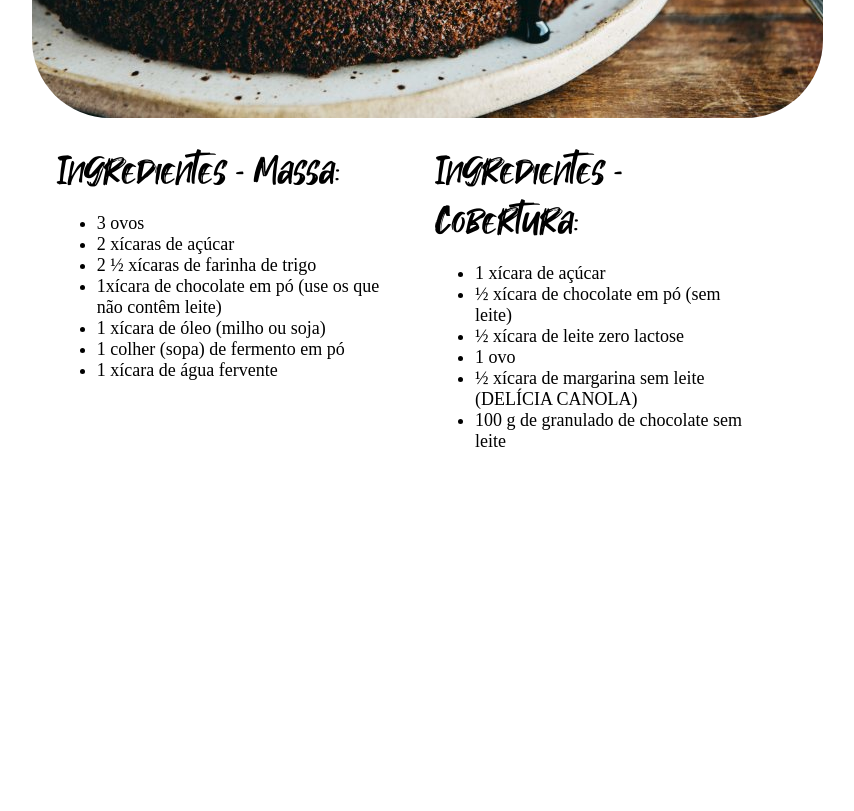
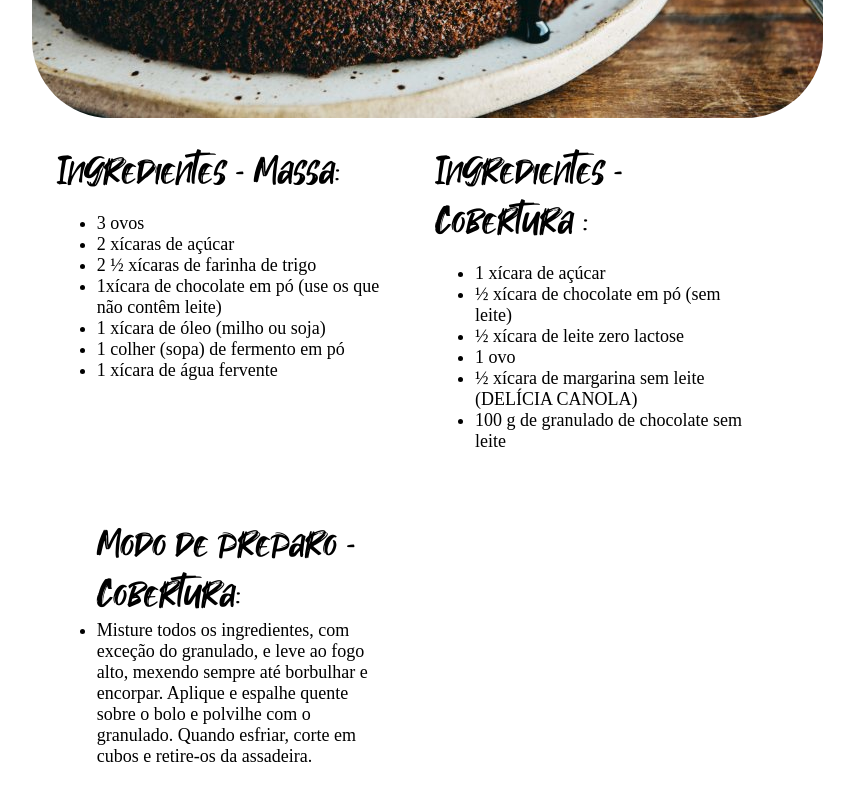
Before and after one commit to breno-sapucaia/responsive-web-development-exercises, a plain HTML site: page paosd/donaBenta/donaBenta.html in a window 1280 px wide. Shown: the part 784-1595 px from the top of the page, without its empty margins (231-1085 px from the left). Before the commit the page ends 1287 px from the top, so only its background shows below. Drawn offline with Linux system fonts and the light colour scheme.

Commit message:
organizacao de pastas

```diff
--- a/donaBenta/donaBenta.html
+++ b/paosd/donaBenta/donaBenta.html
@@ -58,7 +58,7 @@
   					</ul>
   				</td>
   				<td width="50%">
-  					<x  id="jota">Ingredientes - Cobertura:</x>
+  					<x  id="jota">Ingredientes - Cobertura	:</x>
   					<ul>
   						<li>1 xícara de açúcar</li>
   						<li>½ xícara de chocolate em pó (sem leite)</li>
@@ -68,7 +68,20 @@
   						<li>100 g de granulado de chocolate sem leite</li>
 
   				</td>
-  			</tr>
+			  </tr>
+			  <tr>
+				  <td>
+					  <ul><x id="Jota"> Modo de preparo - Cobertura:</x>
+						  <li>Misture todos os ingredientes, com exceção do granulado, e
+							  leve ao fogo alto,
+							  mexendo sempre até borbulhar e encorpar.
+							  Aplique e espalhe quente sobre o bolo e
+							  polvilhe com o granulado.
+							  Quando esfriar, corte em cubos e retire-os da assadeira.</li>
+
+					  </ul>
+				  </td>
+			  </tr>
   		</table>
 
 </div>
```
Also changed, not shown: paosd/Google/google.html (renamed from Google/google.html), paosd/README.md (renamed from README.md), paosd/estilo/styles.css (renamed from estilo/styles.css), paosd/font/BLINKIES.ttf (renamed from font/BLINKIES.ttf), paosd/font/Takota.otf (renamed from font/Takota.otf), paosd/font/Takota.ttf (renamed from font/Takota.ttf), paosd/img/001-instagram.png (renamed from img/001-instagram.png), paosd/img/002-facebook.png (renamed from img/002-facebook.png), paosd/img/003-youtube.png (renamed from img/003-youtube.png), paosd/img/004-twitter.png (renamed from img/004-twitter.png), paosd/img/006.png (renamed from img/006.png), paosd/img/botoes.png (renamed from img/botoes.png), paosd/img/cCake.jpg (renamed from img/cCake.jpg), paosd/img/logo.png (renamed from img/logo.png), 2 more files, 4 other files.
